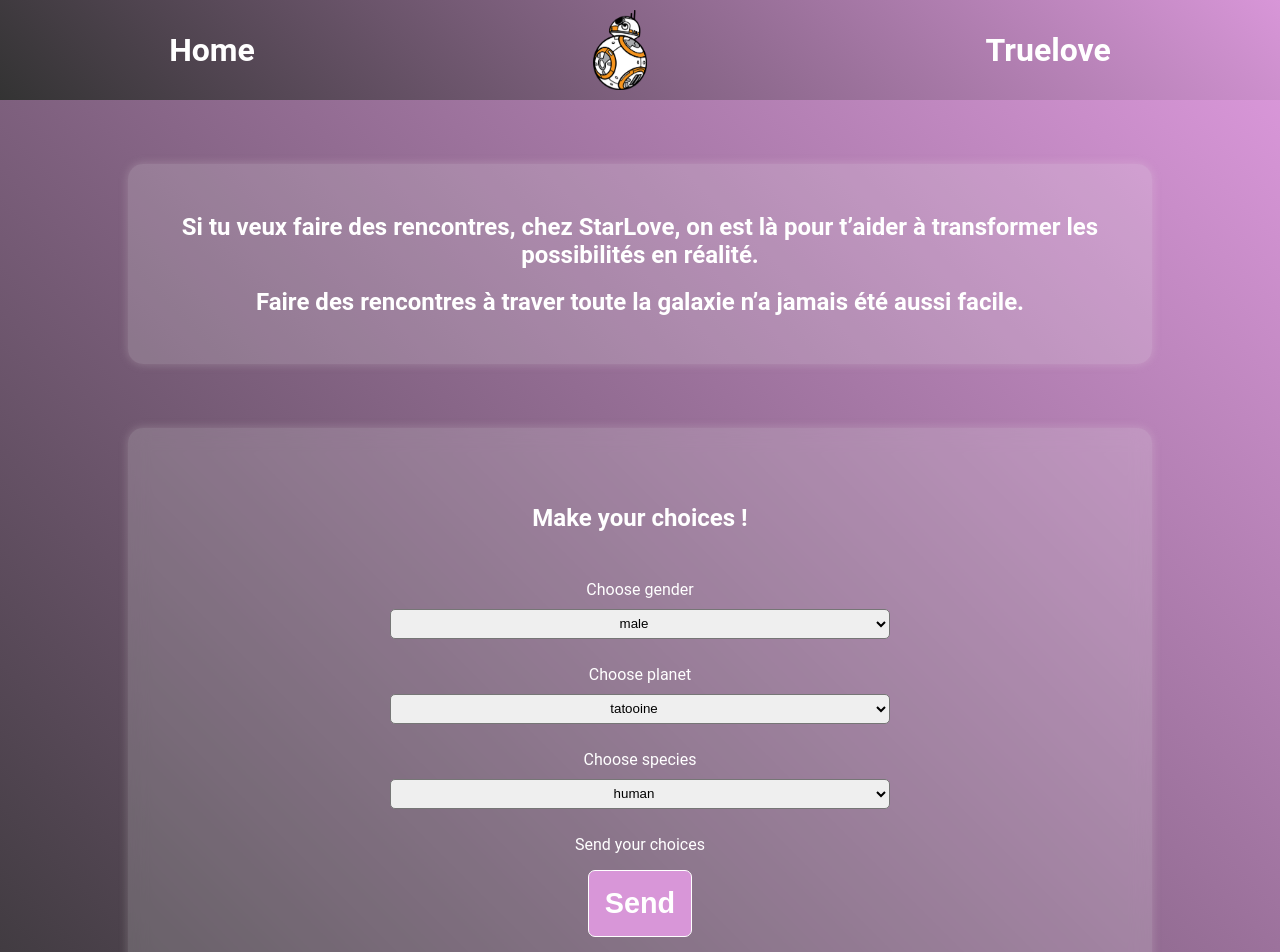
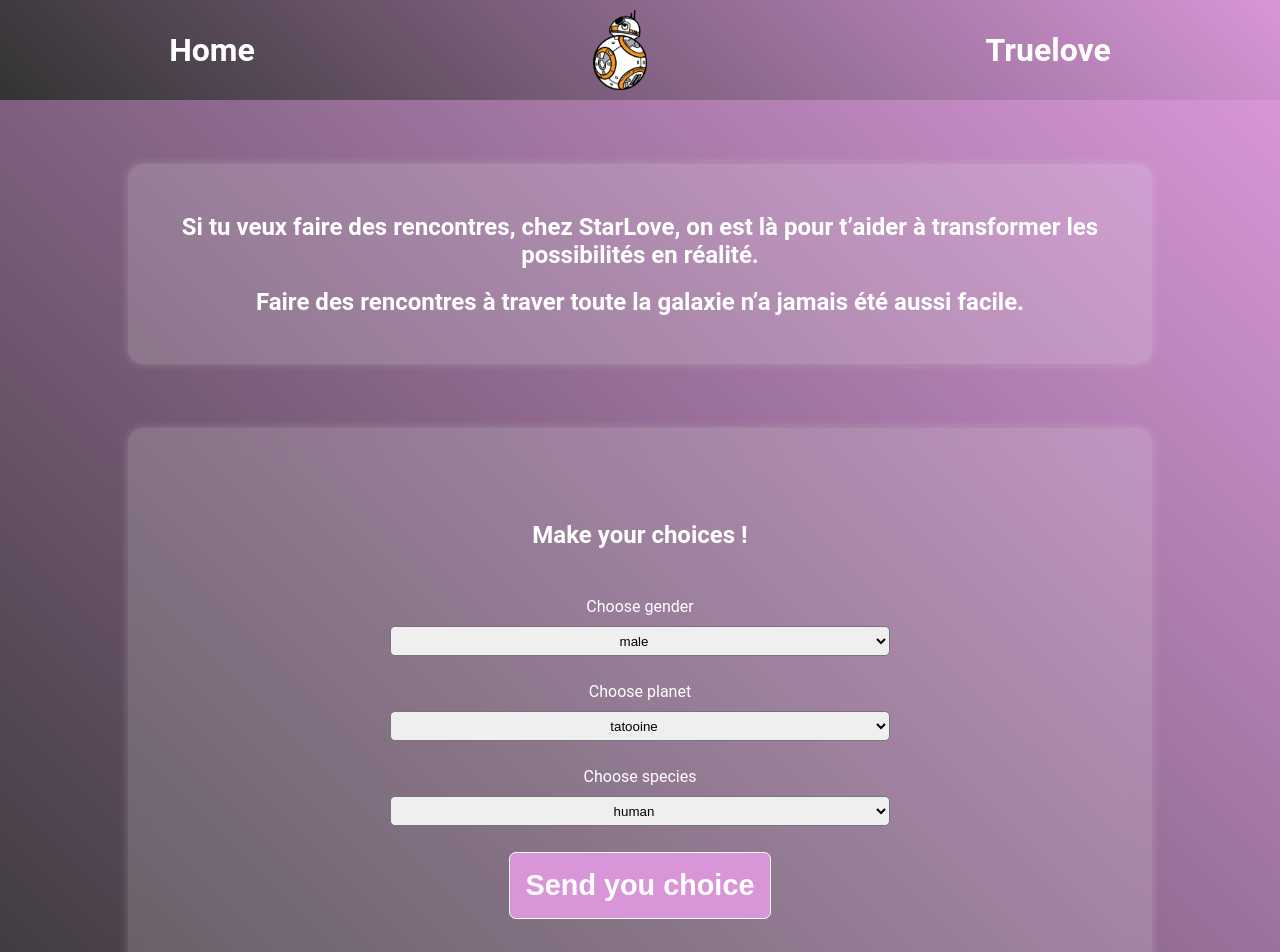
Before and after one commit to letotor/starlove-hackaton, a React (Create React App) app: page / in a window 1280 px wide. Shown: the top 952 px of the page. Built offline with nearby package versions, Linux system fonts and the light colour scheme.

Commit message:
ajout du back button

```diff
--- a/src/components/BoutonBack.jsx
+++ b/src/components/BoutonBack.jsx
@@ -2,10 +2,10 @@ import React from 'react'
 import './BoutonBack.css'
 
 
-const BoutonBack = ({name="Back" ,  onClick}) => {
+const BoutonBack = ({name="Back" ,className="button-back",  onClick}) => {
   return (
             <>
-                <button onClick={onClick}className="button-back" href="/"> {name}</button>
+                <button onClick={onClick} className="button-back" href="/"> {name}</button>
             </>
 
 
--- a/src/components/CardsList.jsx
+++ b/src/components/CardsList.jsx
@@ -8,6 +8,7 @@ import Button from'./BoutonBack';
 const CardsList = ({gender,species,homeworld}) => {
     const [data, setData] = useState([]);
     const [isOk, setIsOk] = useState(false);
+    const [isScreenPrec, SetIsScreenPrec] = useState(false);
     const[keyCard, setKeyCard]= useState(0);
 
     // const gender="female"
@@ -32,6 +33,7 @@ const CardsList = ({gender,species,homeworld}) => {
          setIsOk(true);
     }
     const onClikCard = (test)=>{
+         setIsOk(false);
         console.log(test)
         // setKeyCard(elm.id)
     }
@@ -60,7 +62,7 @@ const CardsList = ({gender,species,homeworld}) => {
 
             {isOk &&
             <CardDetail id={keyCard}/>}
-            <Button />
+            <Button onClick={onClikCard}/>
             </section>
         </div>
             )
--- a/src/components/ChoiceForm.css
+++ b/src/components/ChoiceForm.css
@@ -1,11 +1,11 @@
-
+/*
 .btn-form{
     text-align: center;
     width: 250px;
     height: 30px;
     border-radius: 5px;
     cursor: pointer;
-}
+} */
 
 
 .ConceptForm {
--- a/src/components/ChoiceForm.jsx
+++ b/src/components/ChoiceForm.jsx
@@ -23,6 +23,13 @@ function ChoiceForm () {
             e.preventDefault();
             console.log(isOk);
         }
+
+        const backScreen = (e) =>{
+            setIsOk(false)
+
+
+        }
+
 
 
         return (
@@ -75,9 +82,13 @@ function ChoiceForm () {
                             <option value='neimoidian'>neimoidian</option>
 
                         </select>
-                        <p>Send your choices</p>
-                          <Button name={"Send"} className='btn-form' onClick= {check}/>
+                        {/* <p>Send your choices</p> */}
+
+                            <Button name={"Send you choice"}  onClick= {check}/>
+
+
                         {/* <button className='btn-form' onClick= {check} >Send</button> */}
+
                     </form>}
                     {isOk && <Cardslist gender={gender} homeworld={homeworld} species={species} />}
                 </div>
```
